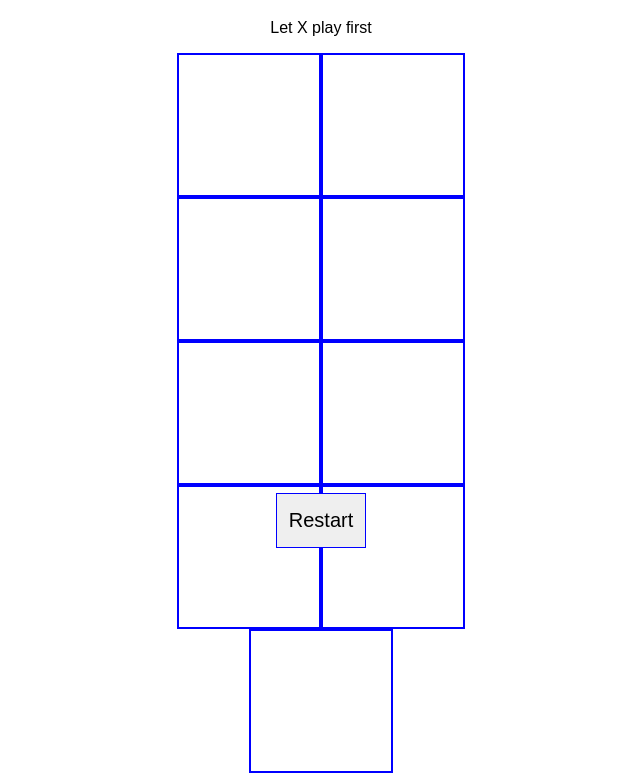
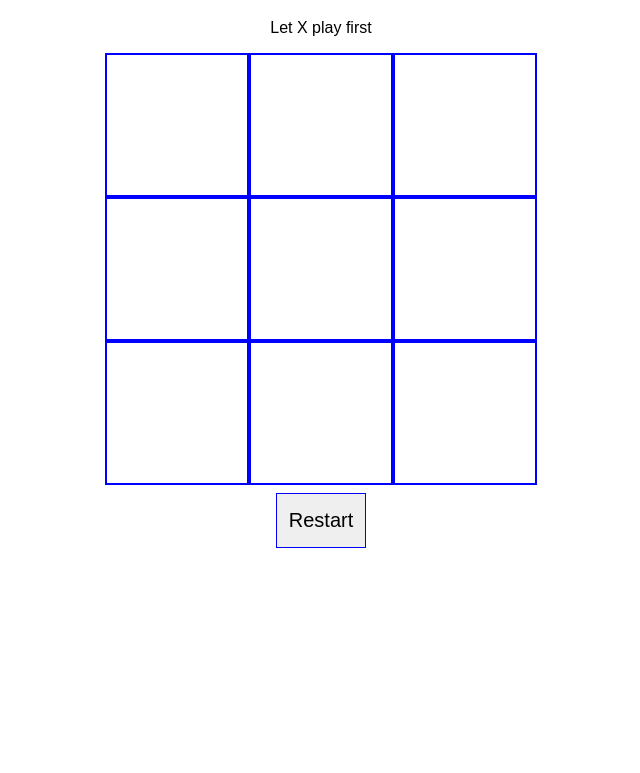
Before and after one commit to bolaoke/CMP-464-Project-2, a plain HTML site: page index.html in a window 1280 px wide. Shown: the part 61-834 px from the top of the page, without its empty margins (319-959 px from the left). After the commit the page ends 800 px from the top, so only its background shows below. Drawn offline with Linux system fonts and the light colour scheme.

Commit message:
Update style.css

```diff
--- a/css/style.css
+++ b/css/style.css
@@ -18,6 +18,7 @@ body {
    display: flex;
    justify-content: center;
    align-items: center;
+          min-width: 560px;
     }
 
    .flex-wrap {
```
